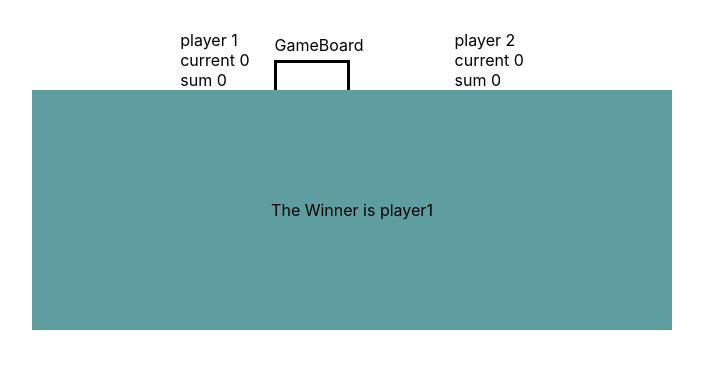
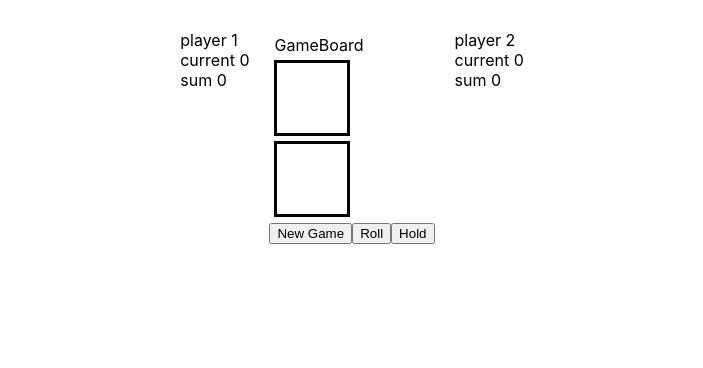
Before and after one commit to TamarCY/Appleseeds-Dice-Game-App, a React (Create React App) app: page / in a window 1280 px wide. Shown: the top 368 px of the page, without its empty margins (288-991 px from the left). Built offline with nearby package versions, Linux system fonts and the light colour scheme.

Commit message:
game over dynamic massage

```diff
--- a/src/Components/GameOverMessage/GameOverMessage.css
+++ b/src/Components/GameOverMessage/GameOverMessage.css
@@ -7,8 +7,9 @@
     display: flex;
     align-items: center;
     justify-content: center;
+    display: none;
 }
 
-.GameOverMessage-hide{
+.GameOverMessage-display{
     display: block;
 }
--- a/src/Components/GameOverMessage/GameOverMessage.jsx
+++ b/src/Components/GameOverMessage/GameOverMessage.jsx
@@ -3,7 +3,7 @@ import './GameOverMessage.css'
 
 function GameOverMessage (props) {
     return (
-        <div className={props.displayMessage && "GameOverMessage"}>
+        <div className={`GameOverMessage ${props.displayMessage && "GameOverMessage-display"}`}>
             The Winner is {props.winner}
         </div>
     )
--- a/src/Pages/GameApp/GameApp.jsx
+++ b/src/Pages/GameApp/GameApp.jsx
@@ -41,6 +41,7 @@ class GameApp extends react.Component {
 
     newGame = () => {
         this.setState((prevState) => ({
+            gameOver: false,
             players: {
                 ...prevState.players,  // copy all other key-value pairs of object inside players (here the aren't any)
                 player1: {
@@ -98,8 +99,11 @@ class GameApp extends react.Component {
 
     gameOver = () => {
         console.log("The winner is", this.state.activePlayer)
+        this.setState({
+            gameOver: true
+        })
+
         // TODO: change this.newGame() to reset code. maybe disable the roll and hold buttons, or make them disappear
-        this.newGame()
     }
 
     isWinner = () => {
@@ -166,7 +170,7 @@ class GameApp extends react.Component {
                 <Player playerData={this.state.players.player1} />
                 <GameBoard callBack={this.callBackFunctions} dices={this.state.dices} />
                 <Player playerData={this.state.players.player2} />
-                <GameOverMessage winner={this.state.activePlayer} displayMessage={true}/>
+                <GameOverMessage winner={this.state.activePlayer} displayMessage={this.state.gameOver}/>
 
             </div>
         )
```
